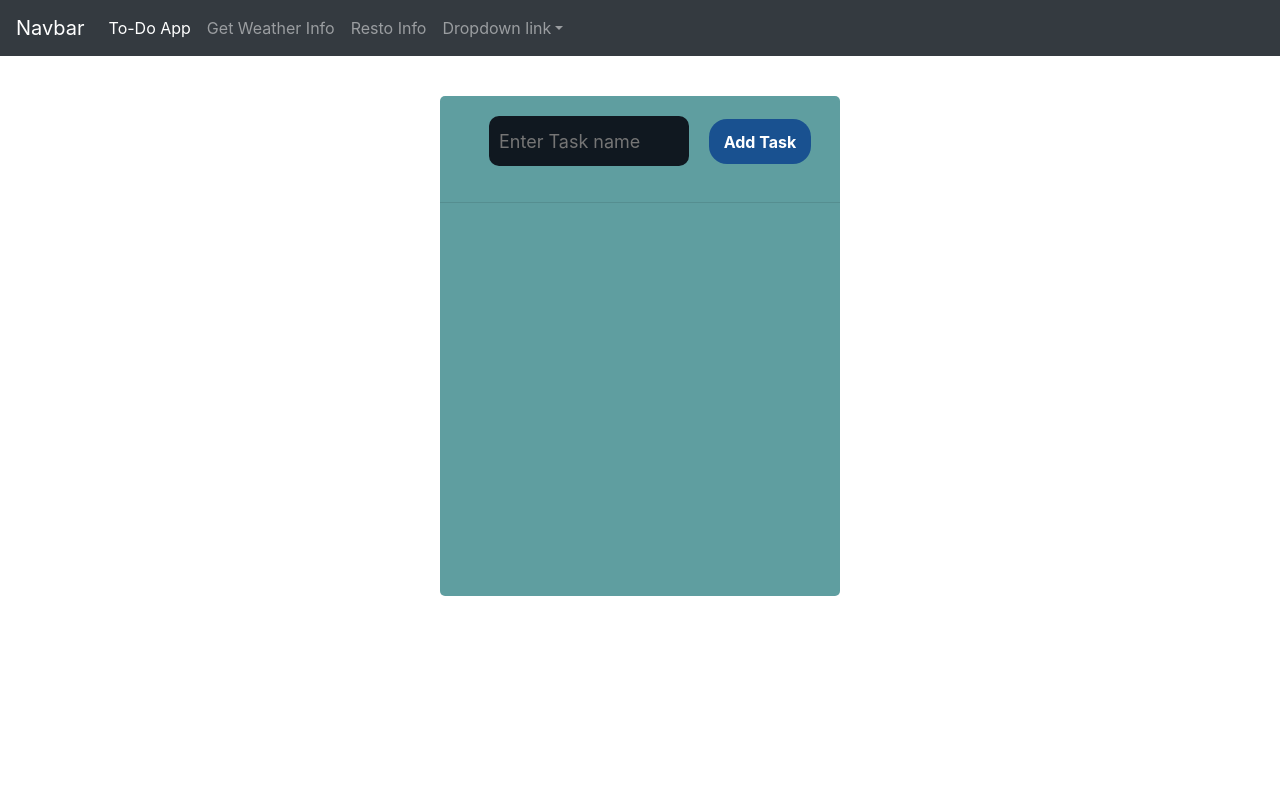
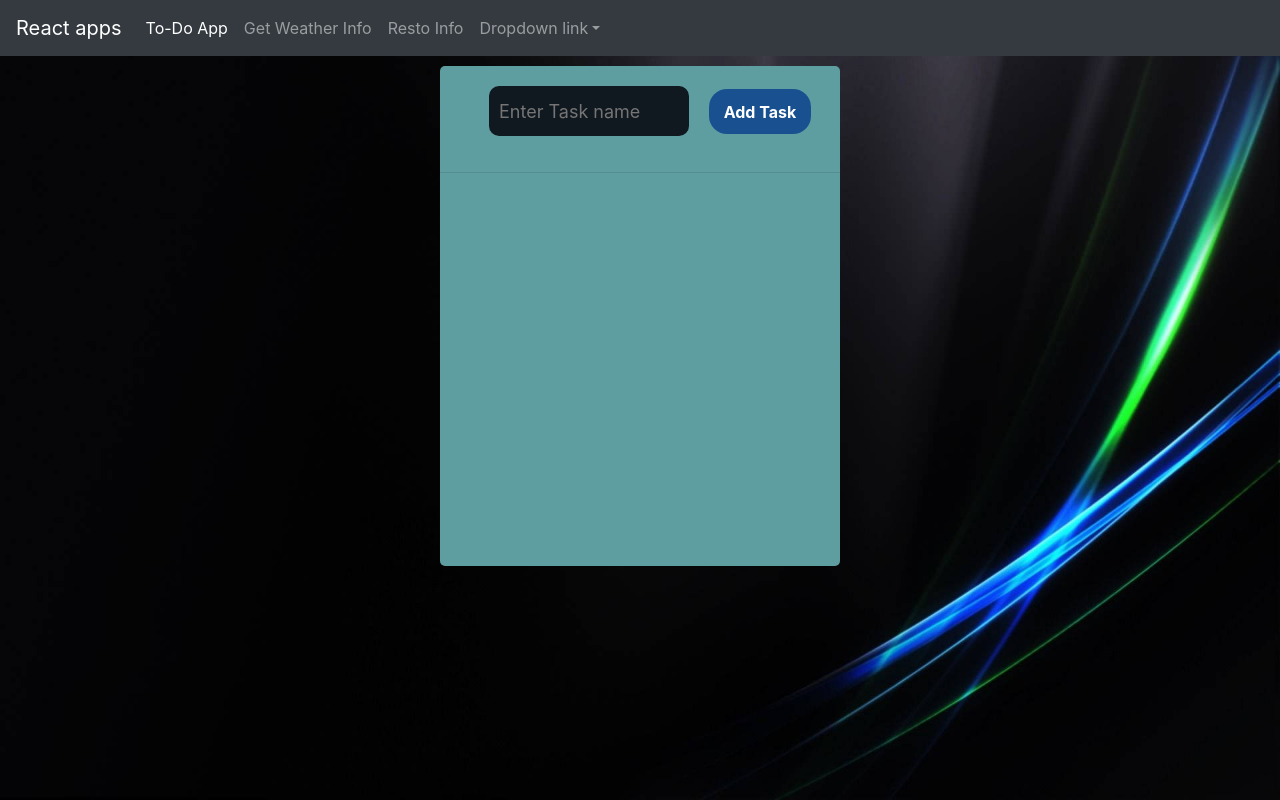
Before and after one commit to rohitgore/React_App, a React (Create React App) app: page /Todo in a window 1280 px wide. Built offline with nearby package versions, Linux system fonts and the light colour scheme.

Commit message:
new changes

```diff
--- a/src/Component/Taskinfo.scss
+++ b/src/Component/Taskinfo.scss
@@ -4,7 +4,7 @@
     // background-color: black;
     min-height: 500px;
     width: 400px;
-    margin: 40px auto;
+    margin: 10px auto;
     border-radius: 5px;
 
     input{
--- a/src/Component/Taskinfo.tsx
+++ b/src/Component/Taskinfo.tsx
@@ -30,7 +30,7 @@ class Taskinfo extends Component<taskvalue,any> {
         event.preventDefault();
         const newInput = this.state.item;
         console.log(newInput);
-        if (newInput !== "")
+        if (newInput.key !== "")
         {
             const newInputs = [...this.state.task, newInput]
             this.setState({
@@ -42,6 +42,10 @@ class Taskinfo extends Component<taskvalue,any> {
                 }
             })
             console.log(newInputs);
+        }
+        else{
+
+            alert("write task name");
         }
     }
 
--- a/src/Component/ToDo.tsx
+++ b/src/Component/ToDo.tsx
@@ -9,6 +9,8 @@ library.add(faTrash);
 
 function ToDo() {
 
+  document.body.style.backgroundImage="url('Background.jpg')"
+
   return (
     <div className="App">
       <Taskinfo></Taskinfo>
--- a/src/Navigation/Navbar.tsx
+++ b/src/Navigation/Navbar.tsx
@@ -5,7 +5,7 @@ function Navbar() {
     return (
         <div>
             <nav className="navbar navbar-expand-lg navbar-dark bg-dark">
-                <Link className="navbar-brand" to="#">Navbar</Link>
+                <Link className="navbar-brand" to="#">React apps</Link>
                 <button className="navbar-toggler" type="button" data-toggle="collapse" data-target="#navbarNavDropdown" aria-controls="navbarNavDropdown" aria-expanded="false" aria-label="Toggle navigation">
                     <span className="navbar-toggler-icon"></span>
                 </button>
--- a/src/app_component/MainWeather.component.tsx
+++ b/src/app_component/MainWeather.component.tsx
@@ -12,7 +12,7 @@ library.add(faCoffee,faCloudRain,faCloudSunRain,faCloud,faPooStorm,faShower,faCl
 
 function MainWeather()
 {
-  document.body.style.backgroundImage="url('atmosphere.jpg')"
+  // document.body.style.backgroundImage="url('atmosphere.jpg')"
   const backgroundChange = (id:any) =>
   {
     console.log(id);
```
Also changed, not shown: public/Background.jpg (added).
